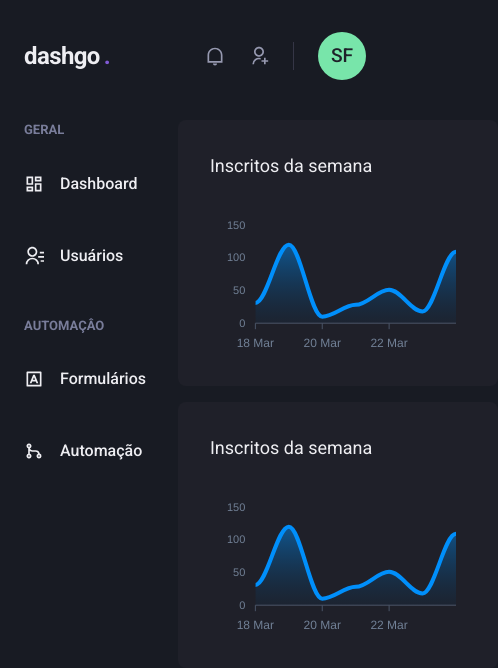
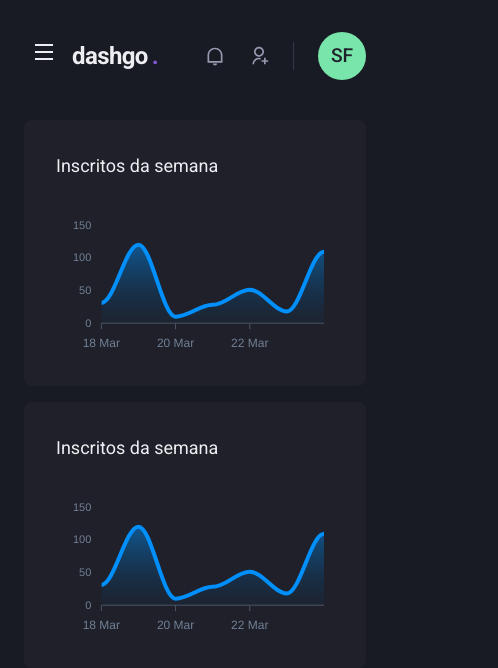
Before and after one commit to Sawyo-Fernands/dashgo, a Next.js app: page /dashboard in a window 390 px wide. Shown: the top 668 px of the page, 498 px wide, since content can reach past the window. Built offline with nearby package versions, Linux system fonts and the light colour scheme.

Commit message:
Sidebar responsiva

```diff
--- a/src/components/Header/index.tsx
+++ b/src/components/Header/index.tsx
@@ -1,4 +1,6 @@
-import { Flex, useBreakpointValue } from "@chakra-ui/react"
+import { Flex, Icon, IconButton, useBreakpointValue } from "@chakra-ui/react"
+import { RiMenuLine } from "react-icons/ri"
+import { useSideBarDrawer } from "../../context/SidebarContext"
 import { Logo } from "./Logo"
 import { NotificationsNav } from "./NotificationsNav"
 import { Profile } from "./Profile"
@@ -11,10 +13,20 @@
           lg:true
       })
 
+      const { onOpen }=useSideBarDrawer()
+
     return(
         <Flex as='header' w={'100%'} maxW={1400}
         h='20' mx={'auto'} mt={4} align='center' px={'6'}
         >
+            {
+                !isWideVersion && (
+                    <IconButton icon={<Icon as={RiMenuLine}/>}
+                     fontSize='24' variant={'unstyled'}  onClick={onOpen} aria-label="Open navigation" mr={2}>
+
+                    </IconButton>
+                )
+            }
 
            <Logo/>
             { isWideVersion && (<Search/>)}
--- /dev/null
+++ b/src/components/SideBar/SideBarNav.tsx
@@ -0,0 +1,32 @@
+import { Stack } from "@chakra-ui/react";
+import { RiContactsLine, RiDashboardLine, RiGitMergeLine, RiInputMethodLine } from "react-icons/ri";
+import { NavLink } from "./NavLink";
+import { NavSection } from "./NavSection";
+
+
+
+export function SideBarNav(){
+    return(
+        <Stack spacing='12' align='flex-start'>
+
+              <NavSection title="GERAL">
+                  <NavLink icon={RiDashboardLine} >
+                        Dashboard
+                  </NavLink>
+                  <NavLink icon={RiContactsLine} >
+                        Usuários
+                  </NavLink>
+              </NavSection>
+
+              <NavSection title="AUTOMAÇÂO">
+                    <NavLink icon={RiInputMethodLine} >
+                        Formulários
+                  </NavLink>
+                  <NavLink icon={RiGitMergeLine} >
+                         Automação
+                  </NavLink>
+              </NavSection>
+
+            </Stack>
+    )
+}
--- a/src/components/SideBar/index.tsx
+++ b/src/components/SideBar/index.tsx
@@ -1,35 +1,38 @@
-import { Box, Stack } from "@chakra-ui/react";
-import { RiContactsLine, RiDashboardLine, RiGitMergeLine, RiInputMethodLine } from "react-icons/ri";
-import { NavLink } from "./NavLink";
-import { NavSection } from "./NavSection";
+import { Box, Drawer, DrawerBody, DrawerCloseButton, DrawerContent, DrawerHeader, DrawerOverlay, useBreakpointValue } from "@chakra-ui/react";
+import { useSideBarDrawer } from "../../context/SidebarContext";
+import { SideBarNav } from "./SideBarNav";
+
 
 
 
 export function SideBar(){
+
+    const isDrawerSideBar=useBreakpointValue({
+        base:true,
+        lg:false
+    })
+
+    const { isOpen,onClose } =useSideBarDrawer()
+
+    if(isDrawerSideBar){
+        return(
+        <Drawer isOpen={isOpen} placement='left' onClose={onClose}>
+            <DrawerOverlay >
+                <DrawerContent bg={'gray.800'} p='4'>
+                    <DrawerCloseButton mt={6}/>
+                    <DrawerHeader>Navegação</DrawerHeader>
+                    <DrawerBody >
+                        <SideBarNav/>
+                    </DrawerBody>
+                </DrawerContent>
+            </DrawerOverlay>
+        </Drawer>
+        )
+    }
+
     return(
         <Box as="aside" width='64' mr='8'>
-            <Stack spacing='12' align='flex-start'>
-
-              <NavSection title="GERAL">
-                  <NavLink icon={RiDashboardLine} >
-                        Dashboard
-                  </NavLink>
-                  <NavLink icon={RiContactsLine} >
-                        Usuários
-                  </NavLink>
-              </NavSection>
-
-              <NavSection title="AUTOMAÇÂO">
-                    <NavLink icon={RiInputMethodLine} >
-                        Formulários
-                  </NavLink>
-                  <NavLink icon={RiGitMergeLine} >
-                         Automação
-                  </NavLink>
-              </NavSection>
-
-            </Stack>
-
+            <SideBarNav/>
         </Box>
     )
 }
--- a/src/context/SidebarContext.tsx
+++ b/src/context/SidebarContext.tsx
@@ -1,5 +1,6 @@
 import { useDisclosure, UseDisclosureReturn } from "@chakra-ui/react";
-import { createContext, ReactNode, useContext } from "react";
+import { useRouter } from "next/router";
+import { createContext, ReactNode, useContext, useEffect } from "react";
 
 
 type SideBarDrawerContextData=UseDisclosureReturn
@@ -15,6 +16,11 @@
 export function SideBarDrawerProvider({children}:SideBarDrawerProviderProps){
 
     const disclosure=useDisclosure()
+    const router=useRouter()
+
+    useEffect(()=>{
+        disclosure.onClose()
+    },[router.asPath])
 
     return(
         <SideBarDrawerContext.Provider value={disclosure}>
```
